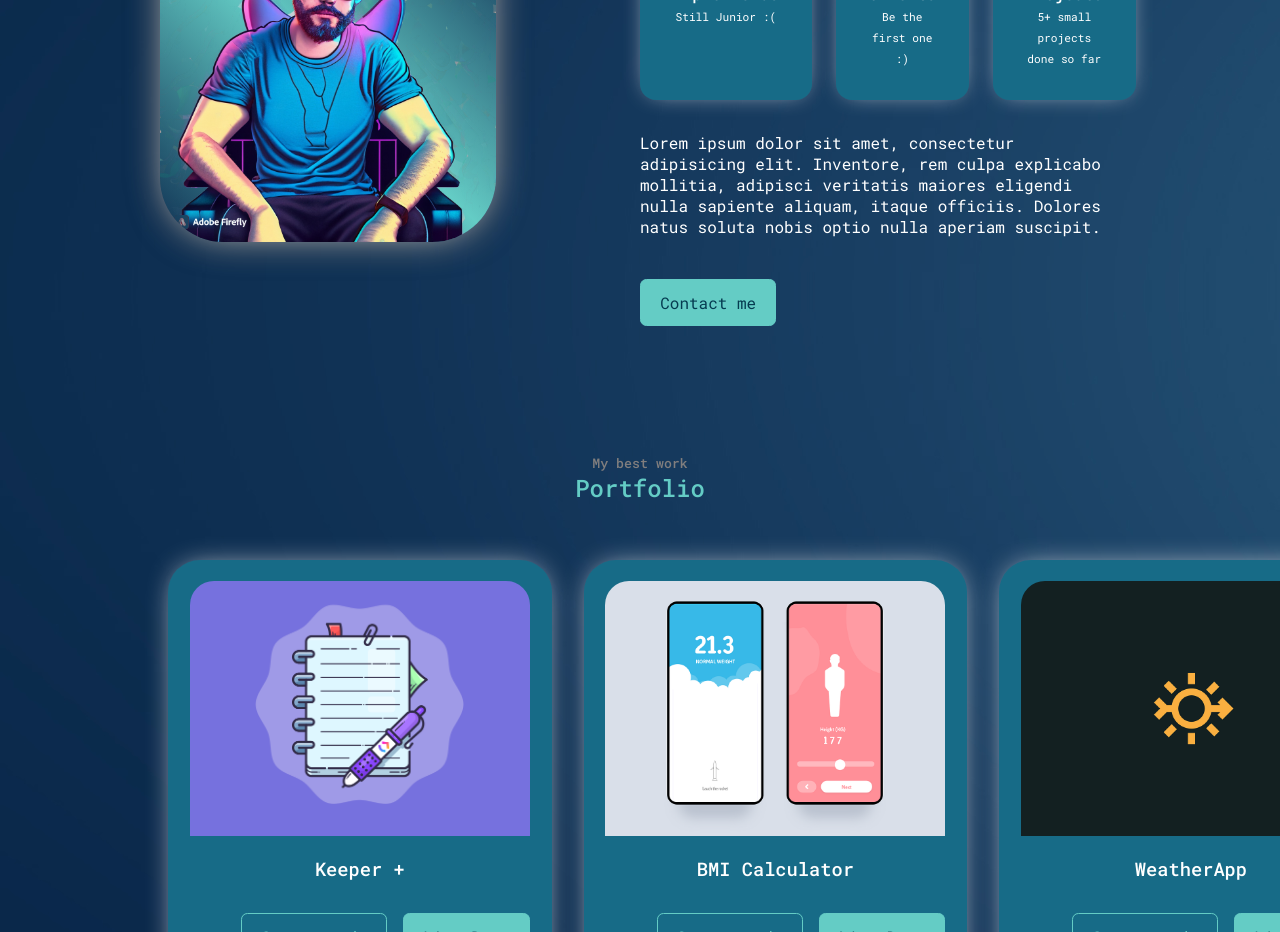
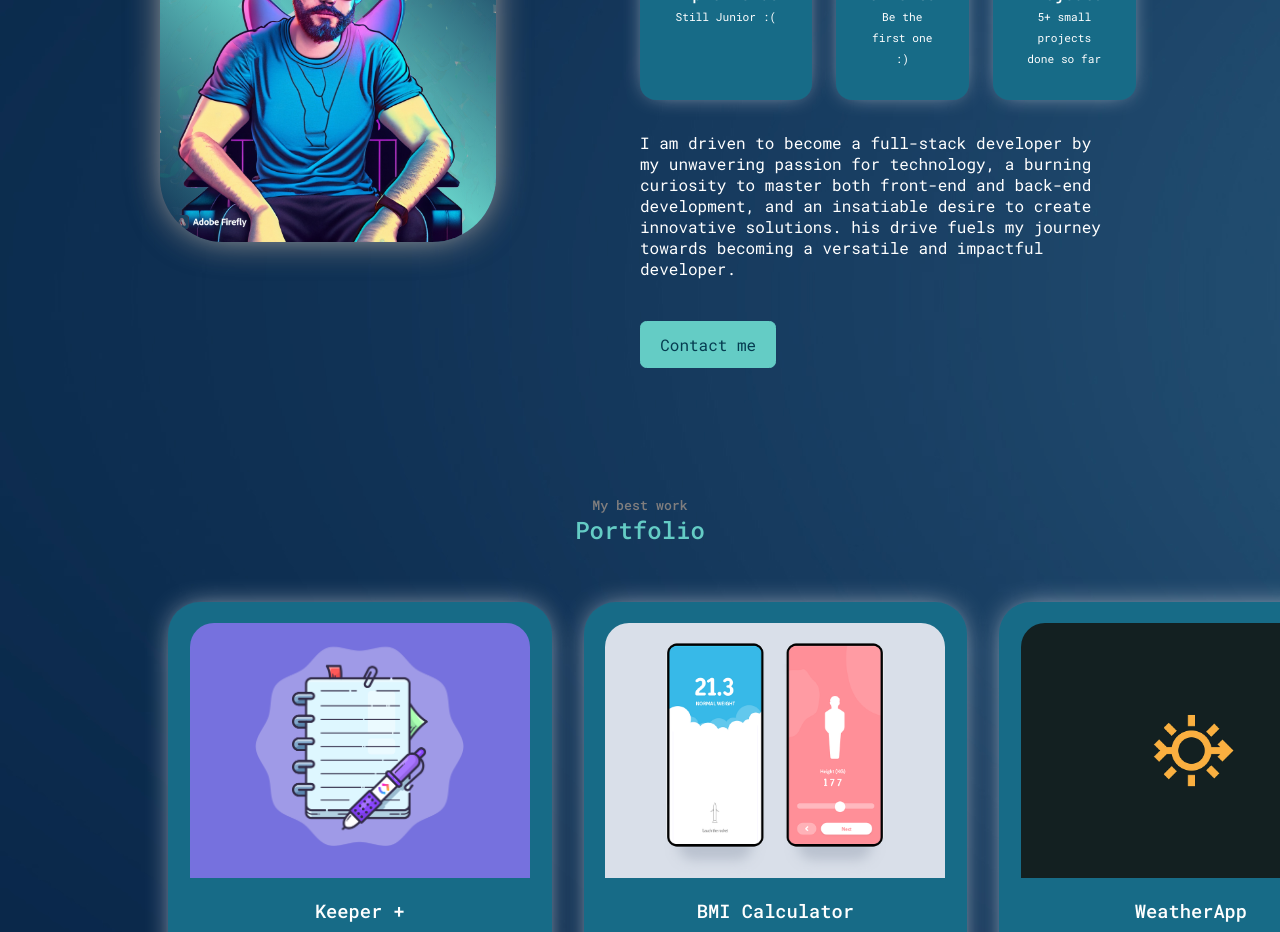
Before and after one commit to ApiiiG/react-portfolio, a React (Create React App) app: page / in a window 1280 px wide. Shown: the part 1120-2052 px from the top of the page. Built offline with nearby package versions, Linux system fonts and the light colour scheme.

Commit message:
About section

```diff
--- a/src/components/about/About.jsx
+++ b/src/components/about/About.jsx
@@ -37,9 +37,10 @@ const About = () => {
               <small>5+ small projects done so far</small>
             </article>
           </div>
-          <p>Lorem ipsum dolor sit amet, consectetur adipisicing elit. Inventore, rem culpa explicabo mollitia,
-            adipisci veritatis maiores eligendi nulla sapiente aliquam, itaque officiis.
-            Dolores natus soluta nobis optio nulla aperiam suscipit.</p>
+          <p> I am driven to become a full-stack developer by my unwavering passion for technology,
+              a burning curiosity to master both front-end and back-end development,
+              and an insatiable desire to create innovative solutions.
+              his drive fuels my journey towards becoming a versatile and impactful developer.</p>
             <a href="#contact" className='btn btn-primary'> Contact me  </a>
         </div>
       </div>
```
